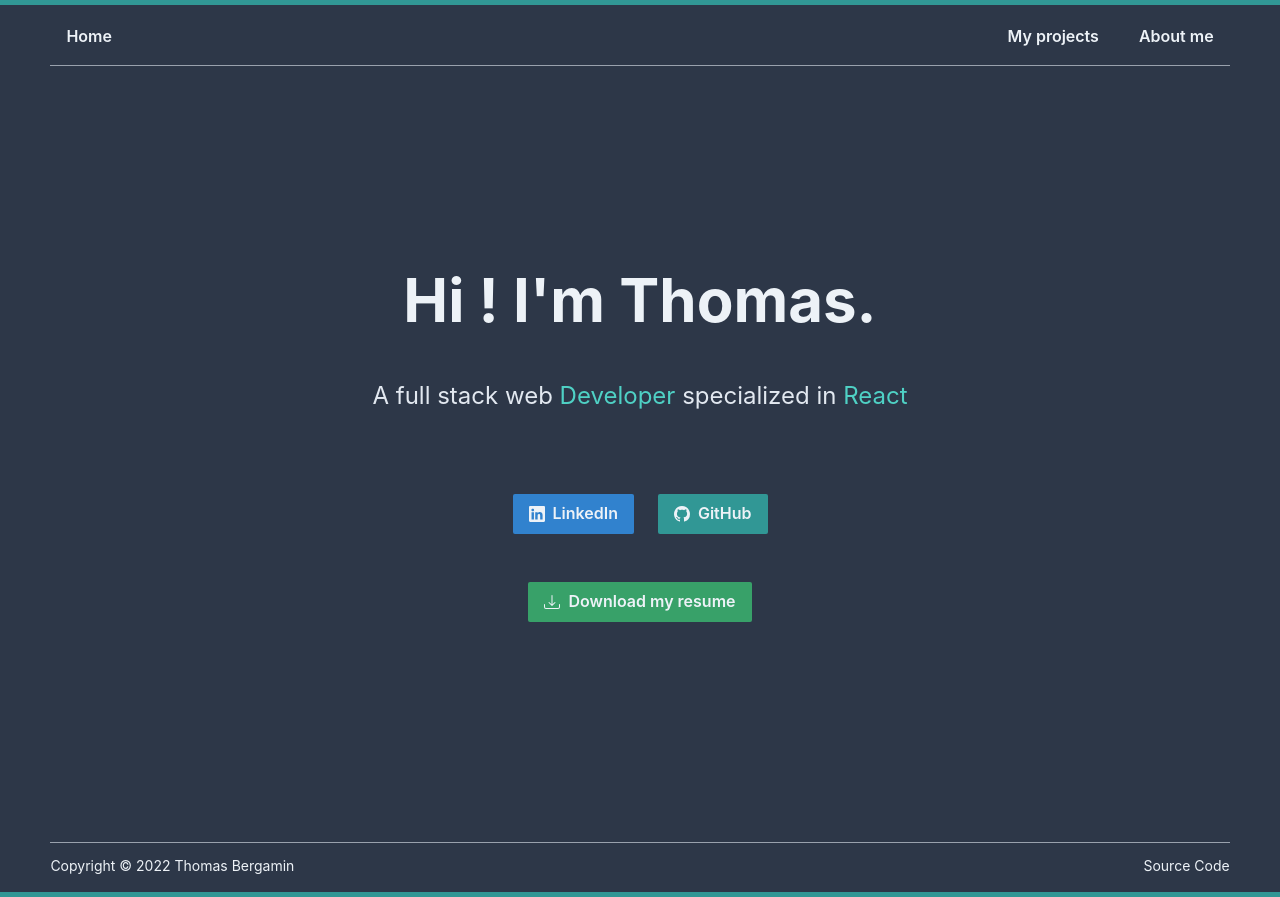
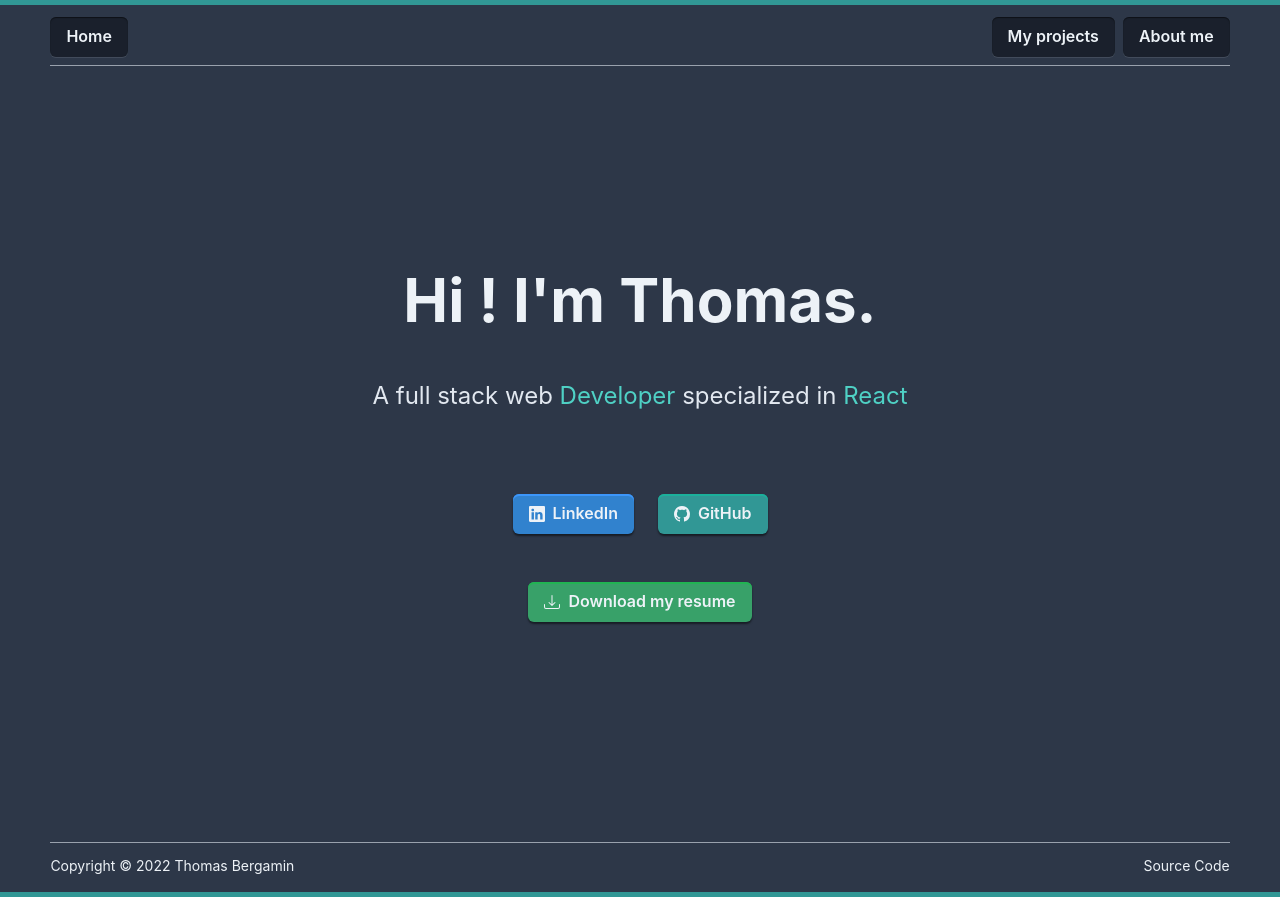
Before and after one commit to ThomasBergamin/portfolio, a React (Create React App) app: page / in a window 1280 px wide. Built offline with nearby package versions, Linux system fonts and the light colour scheme.

Commit message:
style: 💄 improve buttons styling

```diff
--- a/src/components/Cards/Cards.tsx
+++ b/src/components/Cards/Cards.tsx
@@ -60,9 +60,10 @@ const Card = ({ title, subtitle, src, url, repoUrl }: ICard) => {
               fontSize="sm"
               cursor="pointer"
               as="a"
-              borderRadius={2}
+              borderRadius="md"
               colorScheme="teal"
               textColor="gray.100"
+              boxShadow="inset 0 2px 0 hsla(171, 55%, 40%, .9),  0 2px 2px hsla(0, 0%, 0%, 0.5)"
             >
               Visit
             </Button>
--- a/src/components/Navbar/Navbar.tsx
+++ b/src/components/Navbar/Navbar.tsx
@@ -19,7 +19,7 @@ const Navbar = () => {
         <Flex>
           <Link as={RouterLink} to="/">
             <Button
-              borderRadius="1"
+              borderRadius="md"
               as="a"
               _hover={{
                 cursor: 'pointer',
@@ -28,7 +28,10 @@ const Navbar = () => {
               }}
               textColor="gray.100"
               variant="ghost"
-              colorScheme="blue"
+              backgroundColor={'gray.800'}
+              boxShadow={
+                '0 1px 0 hsla(0, 0%, 100%, .1), inset 0 1px 1px hsla(0, 0%, 0%, 0.5)'
+              }
             >
               Home
             </Button>
@@ -37,7 +40,7 @@ const Navbar = () => {
           <ButtonGroup spacing="2">
             <Link as={RouterLink} to="/projects">
               <Button
-                borderRadius="1"
+                borderRadius="md"
                 as="a"
                 _hover={{
                   cursor: 'pointer',
@@ -46,14 +49,17 @@ const Navbar = () => {
                 }}
                 textColor="gray.100"
                 variant="ghost"
-                colorScheme="blue"
+                backgroundColor={'gray.800'}
+                boxShadow={
+                  '0 1px 0 hsla(0, 0%, 100%, .1), inset 0 1px 1px hsla(0, 0%, 0%, 0.5)'
+                }
               >
                 My projects
               </Button>
             </Link>
             <Link as={RouterLink} to="/about">
               <Button
-                borderRadius="1"
+                borderRadius="md"
                 as="a"
                 _hover={{
                   cursor: 'pointer',
@@ -62,7 +68,10 @@ const Navbar = () => {
                 }}
                 textColor="gray.100"
                 variant="ghost"
-                colorScheme="grey"
+                backgroundColor={'gray.800'}
+                boxShadow={
+                  '0 1px 0 hsla(0, 0%, 100%, .1), inset 0 1px 1px hsla(0, 0%, 0%, 0.5)'
+                }
               >
                 About me
               </Button>
--- a/src/pages/Home.tsx
+++ b/src/pages/Home.tsx
@@ -50,9 +50,10 @@ const Home = () => {
                   cursor="pointer"
                   as="a"
                   leftIcon={<BsLinkedin />}
-                  borderRadius="2"
+                  borderRadius="md"
                   colorScheme="blue"
                   textColor="gray.100"
+                  boxShadow="inset 0 2px 0 hsla(212, 100%, 62%, .9),  0 2px 2px hsla(0, 0%, 0%, 0.5)"
                 >
                   LinkedIn
                 </Button>
@@ -62,9 +63,10 @@ const Home = () => {
                   cursor="pointer"
                   as="a"
                   leftIcon={<BsGithub />}
-                  borderRadius="2"
+                  borderRadius="md"
                   textColor="gray.100"
                   colorScheme="teal"
+                  boxShadow="inset 0 2px 0 hsla(171, 75%, 40%, .9),  0 2px 2px hsla(0, 0%, 0%, 0.5)"
                 >
                   GitHub
                 </Button>
@@ -75,9 +77,10 @@ const Home = () => {
                 cursor="pointer"
                 as="a"
                 leftIcon={<BsDownload />}
-                borderRadius="2"
+                borderRadius="md"
                 textColor="gray.100"
                 colorScheme="green"
+                boxShadow="inset 0 2px 0 hsla(140, 70%, 42%, .9),  0 2px 2px hsla(0, 0%, 0%, 0.5)"
               >
                 Download my resume
               </Button>
```
